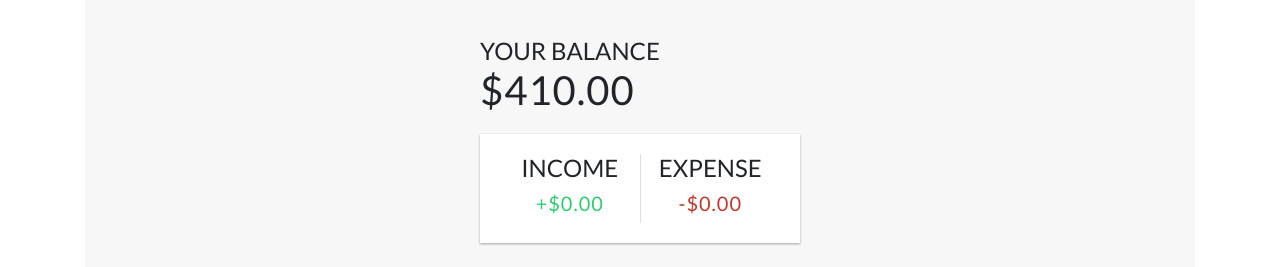
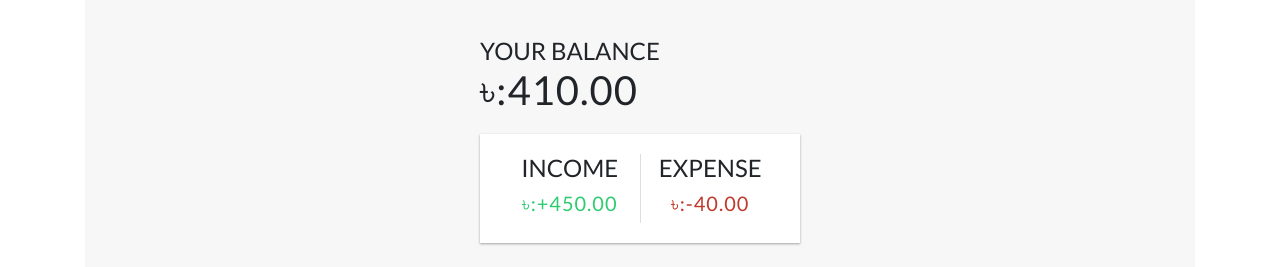
Before and after one commit to Sabbirdiu/ReactSinglePageApplicationBox, a React (Create React App) app: page /expensetracker in a window 1280 px wide. Shown: the part 135-402 px from the top of the page. Built offline with nearby package versions, Linux system fonts and the light colour scheme.

Commit message:
add the global context

```diff
--- a/src/components/Ex-TrackerAppHooks&ContextAPI/layout/Balance.jsx
+++ b/src/components/Ex-TrackerAppHooks&ContextAPI/layout/Balance.jsx
@@ -12,7 +12,7 @@
   return (
     <Bal>
       <h4>Your Balance</h4>
-      <h1>${total}</h1>
+      <h1>৳:{total}</h1>
     </Bal>
   );
 };
--- a/src/components/Ex-TrackerAppHooks&ContextAPI/layout/Income.jsx
+++ b/src/components/Ex-TrackerAppHooks&ContextAPI/layout/Income.jsx
@@ -1,18 +1,31 @@
 import React from 'react';
 import styled from 'styled-components';
+import { GlobalContext } from '../context/GlobalState';
+import { useContext } from 'react';
 
 const Income = () => {
+  const { transactions } = useContext(GlobalContext);
+  const amounts = transactions.map((transaction) => transaction.amount);
+  const income = amounts
+    .filter((item) => item > 0)
+    .reduce((acc, item) => (acc += item), 0)
+    .toFixed(2);
+
+  const expense = (
+    amounts.filter((item) => item < 0).reduce((acc, item) => (acc += item), 0) *
+    -1
+  ).toFixed(2);
   return (
     <IncomeBody>
       <div className='div'>
         <div className='inc-exp-container'>
           <div className='income'>
             <h4>Income</h4>
-            <p className='money plus'>+$0.00</p>
+            <p className='money plus'>৳:+{income}</p>
           </div>
           <div>
             <h4>Expense</h4>
-            <p className='money minus'>-$0.00</p>
+            <p className='money minus'>৳:-{expense}</p>
           </div>
         </div>
       </div>
```
